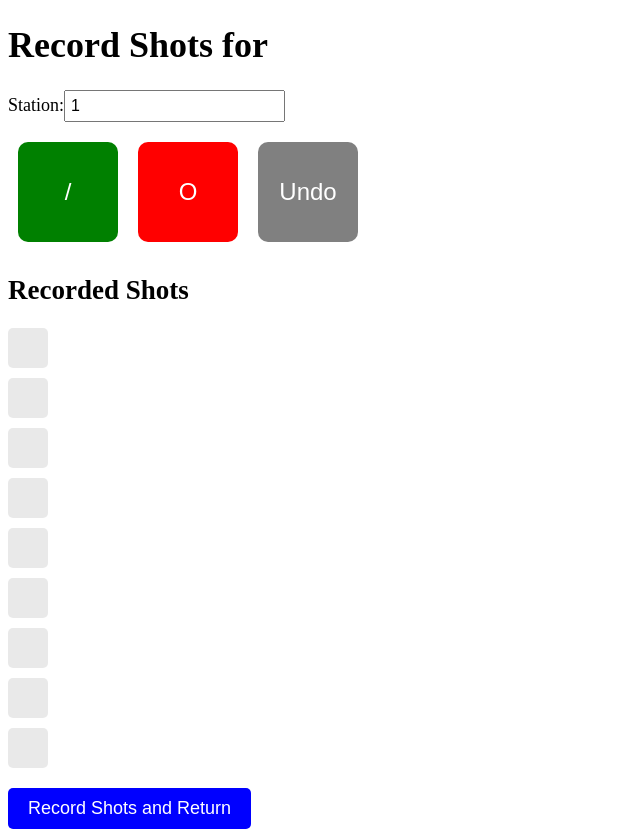
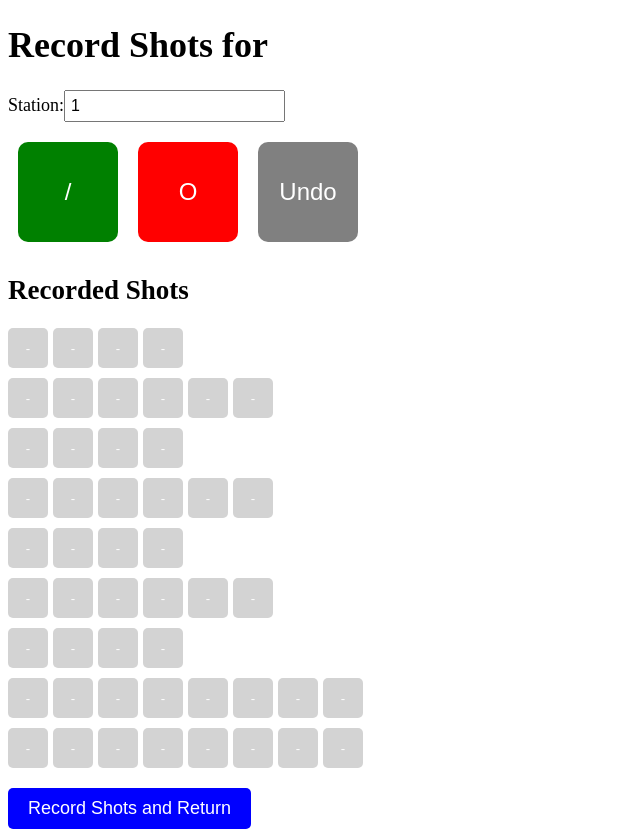
Before and after one commit to flatline620/shot-tracker, a React (Create React App) app: page /record-shots in a window 1280 px wide. Shown: the whole page, without its empty margins (0-640 px from the left). Built offline with nearby package versions, Linux system fonts and the light colour scheme.

Commit message:
Start with placeholders for shots

```diff
--- a/src/components/game/RecordShots.js
+++ b/src/components/game/RecordShots.js
@@ -33,7 +33,9 @@ const RecordShots = () => {
     if (newShot.station >= 1 && newShot.station <= maxStations) {
       const stationShots = shots.filter(shot => shot.station === newShot.station);
       if (stationShots.length < initialShots[newShot.station - 1]) {
-        setShots([...shots, { ...newShot, hit }]);
+        // Determine the index of the new shot
+        const newShotIndex = stationShots.length;
+        setShots([...shots, { ...newShot, hit, shotIndex: newShotIndex }]);
         setNewShot({ station: newShot.station, hit: null }); // Keep station the same
       }
     }
@@ -141,19 +143,13 @@ const RecordShots = () => {
             gridTemplateColumns: `repeat(${initialShots[stationIndex] || 1}, 40px)`,
             gap: '5px'
           }}>
-            {stationShots.length === 0
-              ? <div style={{
-                  backgroundColor: 'lightgrey',
-                  opacity: 0.5,
-                  width: '40px',
-                  height: '40px',
-                  borderRadius: '5px'
-                }} />
-              : stationShots.map((shot, shotIndex) => (
+            {Array.from({ length: initialShots[stationIndex] }).map((_, shotIndex) => {
+              const shot = stationShots.find(s => s.shotIndex === shotIndex);
+              return (
                 <button
                   key={shotIndex}
                   style={{
-                    backgroundColor: shot.hit ? 'green' : 'red',
+                    backgroundColor: shot ? (shot.hit ? 'green' : 'red') : 'lightgrey',
                     color: 'white',
                     width: '40px',
                     height: '40px',
@@ -162,10 +158,10 @@ const RecordShots = () => {
                     cursor: 'default'
                   }}
                 >
-                  {shot.hit ? '/' : 'O'}
+                  {shot ? (shot.hit ? '/' : 'O') : '-'}
                 </button>
-              ))
-            }
+              );
+            })}
           </div>
         ))}
       </div>
```
